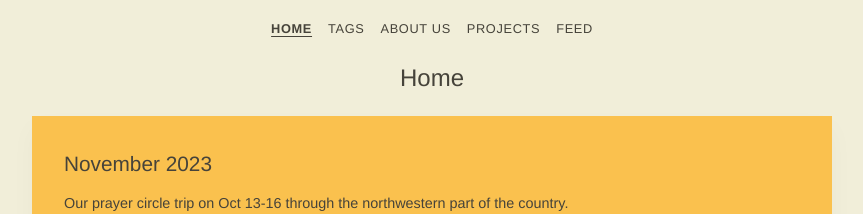
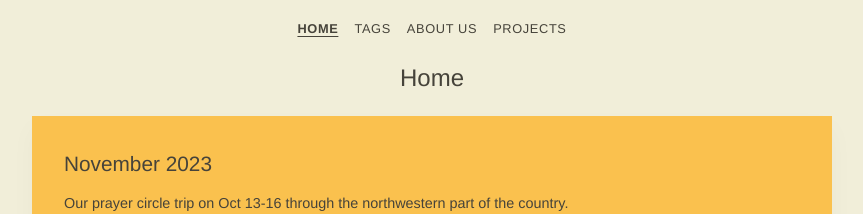
Before and after one commit to yong-lim/yong-wendy, a Jekyll site: the page built from index.html, in a window 1280 px wide. Shown: the top 214 px of the page, without its empty margins (208-1071 px from the left). Built offline with Jekyll 4.4.1, drawn with Linux system fonts in a browser that asks for light colours; some web fonts are replaced.

Commit message:
Remove feed from menu

```diff
--- a/_data/menu.yml
+++ b/_data/menu.yml
@@ -6,5 +6,3 @@
   name: About Us
 - url: /projects
   name: Projects
-- url: /atom.xml
-  name: Feed
```
